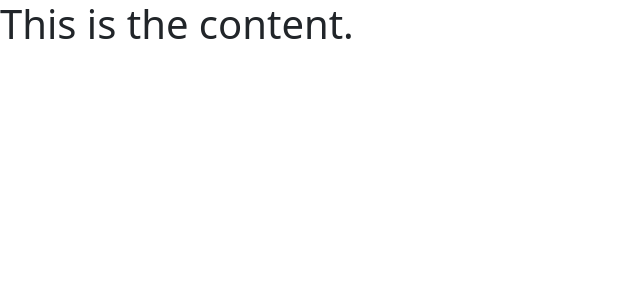
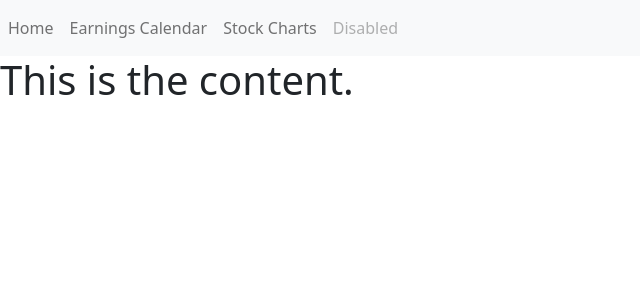
Before and after one commit to ThomasDillard1/Earnings-Calls, a Flask app: page / in a window 1280 px wide. Shown: the top 300 px of the page, without its empty margins (0-640 px from the left). Run offline with Flask 3, Linux system fonts and the light colour scheme.

Commit message:
add fake navbar for styling

```diff
--- a/app/templates/base.html
+++ b/app/templates/base.html
@@ -7,6 +7,24 @@
     <link href="https://cdn.jsdelivr.net/npm/bootstrap@5.2.3/dist/css/bootstrap.min.css" rel="stylesheet" integrity="sha384-rbsA2VBKQhggwzxH7pPCaAqO46MgnOM80zW1RWuH61DGLwZJEdK2Kadq2F9CUG65" crossorigin="anonymous">
   </head>
   <body>
+    <nav class="navbar navbar-expand-lg navbar-light bg-light">
+        <div class="collapse navbar-collapse" id="navbarNav">
+          <ul class="navbar-nav">
+            <li class="nav-item active">
+              <a class="nav-link" href="#">Home</a>
+            </li>
+            <li class="nav-item">
+              <a class="nav-link" href="#">Earnings Calendar</a>
+            </li>
+            <li class="nav-item">
+              <a class="nav-link" href="#">Stock Charts</a>
+            </li>
+            <li class="nav-item">
+              <a class="nav-link disabled" href="#">Disabled</a>
+            </li>
+          </ul>
+        </div>
+      </nav>
     {% block content %}{% endblock %}
     <script src="https://cdn.jsdelivr.net/npm/bootstrap@5.2.3/dist/js/bootstrap.bundle.min.js" integrity="sha384-kenU1KFdBIe4zVF0s0G1M5b4hcpxyD9F7jL+jjXkk+Q2h455rYXK/7HAuoJl+0I4" crossorigin="anonymous"></script>
   </body>
```
